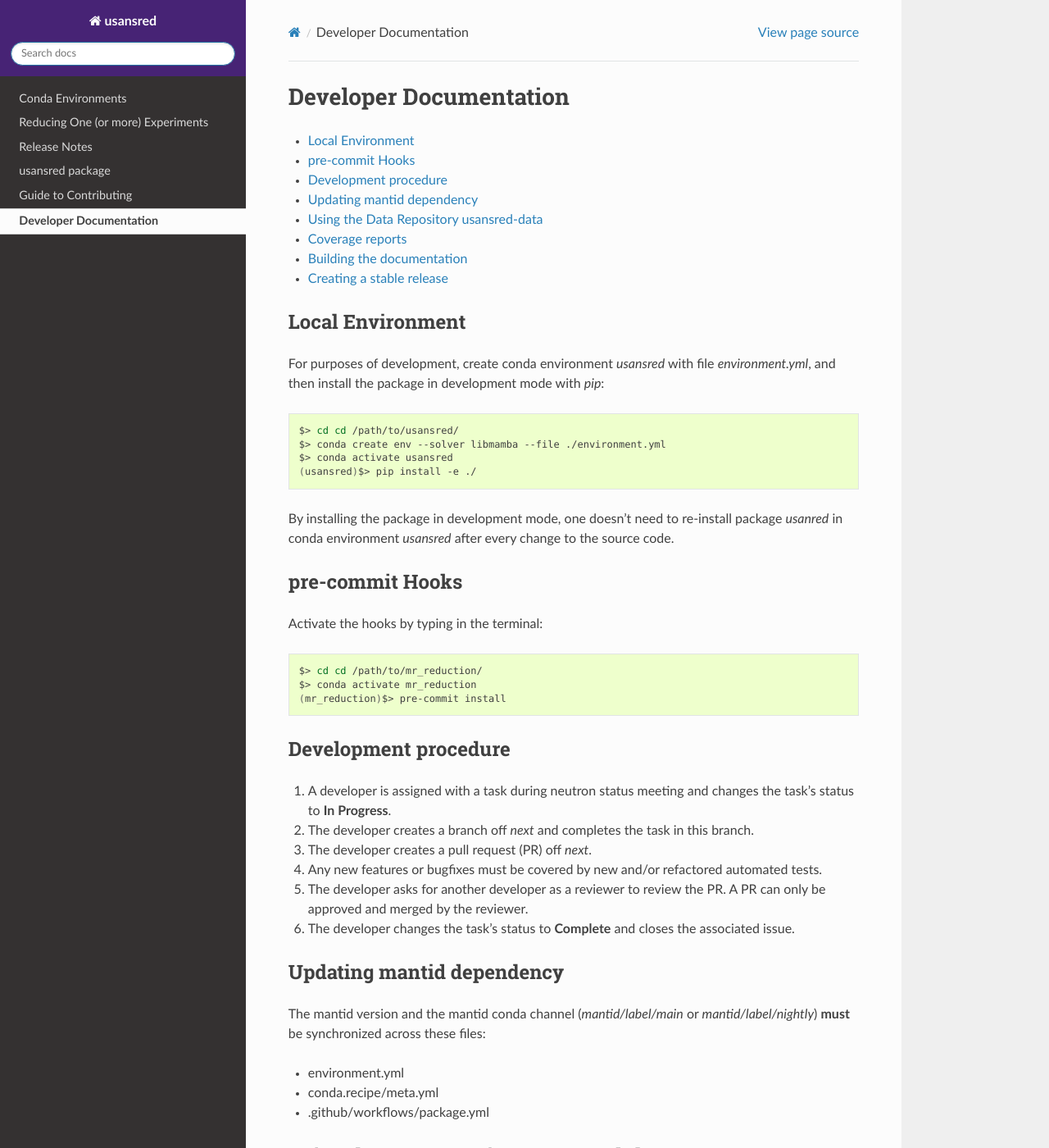
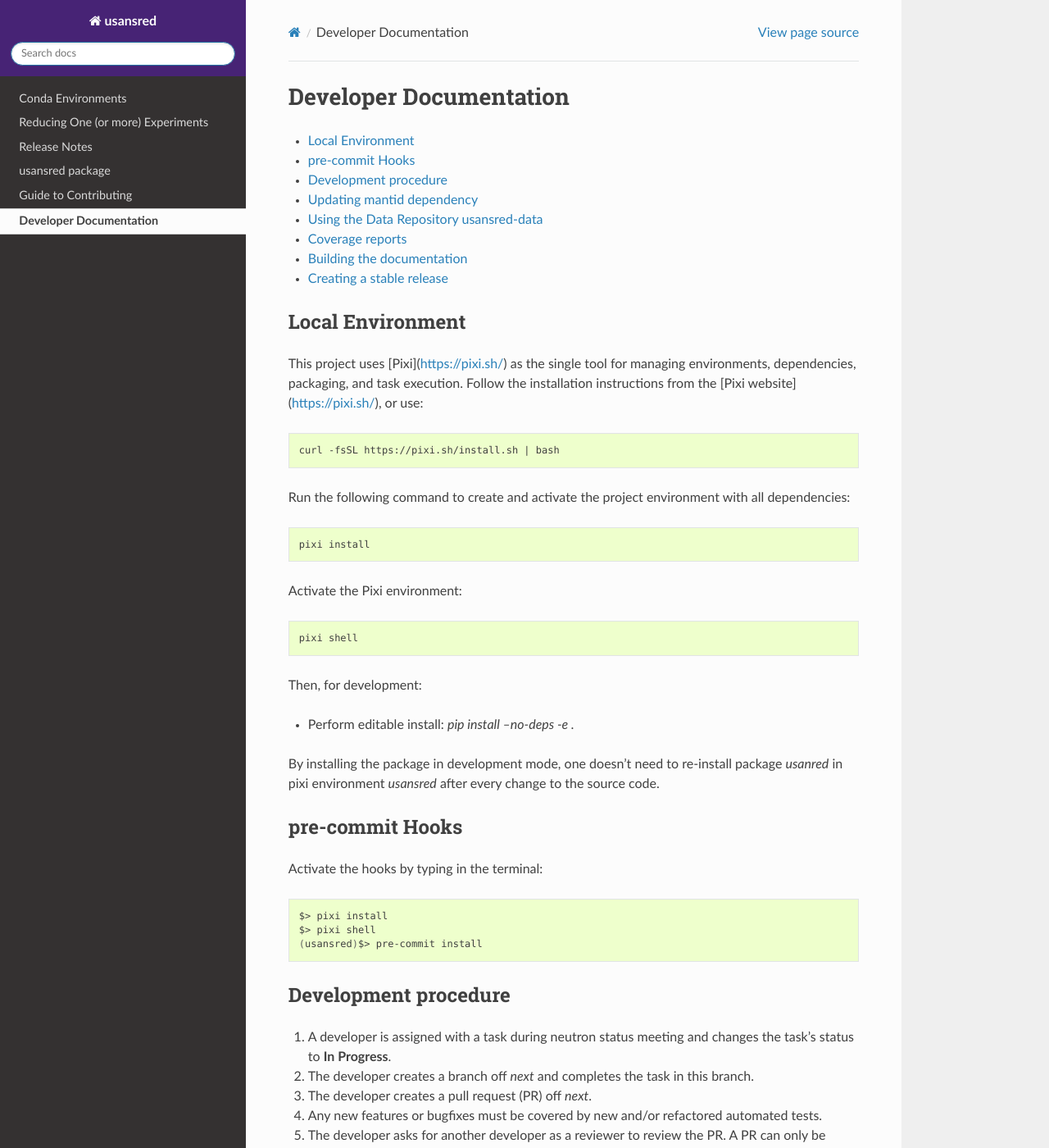
Before and after one commit to neutrons/usansred, a Sphinx documentation site: the page built from docs/source/developer/developer.rst, in a window 1280 px wide and 1400 px high. Shown: the whole window at 82% size. Built offline with Sphinx 7.4.7 and the Read the Docs theme 3.1.0, drawn with Linux system fonts in a browser that asks for light colours; the version number is read from the project's files by our own code; some of the changed text lies outside the part shown.

Commit message:
Combined github workflows into one file, updated documentation to use pixi instead of conda

```diff
--- a/docs/source/developer/developer.rst
+++ b/docs/source/developer/developer.rst
@@ -9,17 +9,32 @@ Developer Documentation
 
 Local Environment
 -----------------
-For purposes of development, create conda environment `usansred` with file `environment.yml`, and then
-install the package in development mode with `pip`:
+This project uses [Pixi](https://pixi.sh/) as the single tool for managing environments, dependencies, packaging, and task execution.
+Follow the installation instructions from the [Pixi website](https://pixi.sh/), or use:
 
 .. code-block:: bash
 
-   $> cd cd /path/to/usansred/
-   $> conda create env --solver libmamba --file ./environment.yml
-   $> conda activate usansred
-   (usansred)$> pip install -e ./
+   curl -fsSL https://pixi.sh/install.sh | bash
 
-By installing the package in development mode, one doesn't need to re-install package `usanred` in conda
+
+Run the following command to create and activate the project environment with all dependencies:
+
+.. code-block:: bash
+
+   pixi install
+
+Activate the Pixi environment:
+
+.. code-block:: bash
+
+   pixi shell
+
+
+Then, for development:
+
+- Perform editable install: `pip install --no-deps -e .`
+
+By installing the package in development mode, one doesn't need to re-install package `usanred` in pixi
 environment `usansred` after every change to the source code.
 
 pre-commit Hooks
@@ -29,9 +44,9 @@ Activate the hooks by typing in the terminal:
 
 .. code-block:: bash
 
-   $> cd cd /path/to/mr_reduction/
-   $> conda activate mr_reduction
-   (mr_reduction)$> pre-commit install
+   $> pixi install
+   $> pixi shell
+   (usansred)$> pre-commit install
 
 Development procedure
 ---------------------
@@ -50,7 +65,6 @@ The mantid version and the mantid conda channel (`mantid/label/main` or `mantid/
 synchronized across these files:
 
 - environment.yml
-- conda.recipe/meta.yml
 - .github/workflows/package.yml
 
 Using the Data Repository usansred-data
@@ -153,9 +167,9 @@ To manually build the documentation:
 
 .. code-block:: bash
 
-   $> conda activate usansred
-   (usansred)$> cd /path/to/usansred/docs
-   (usansred)$> make docs
+   $> pixi install
+   $> pixi shell
+   (usansred)$> pixi run docs-build
 
 After this, point your browser to
 `file:///path/to/usansred/docs/build/html/index.html`
```
Also changed, not shown: .readthedocs.yaml, 4 other files.
